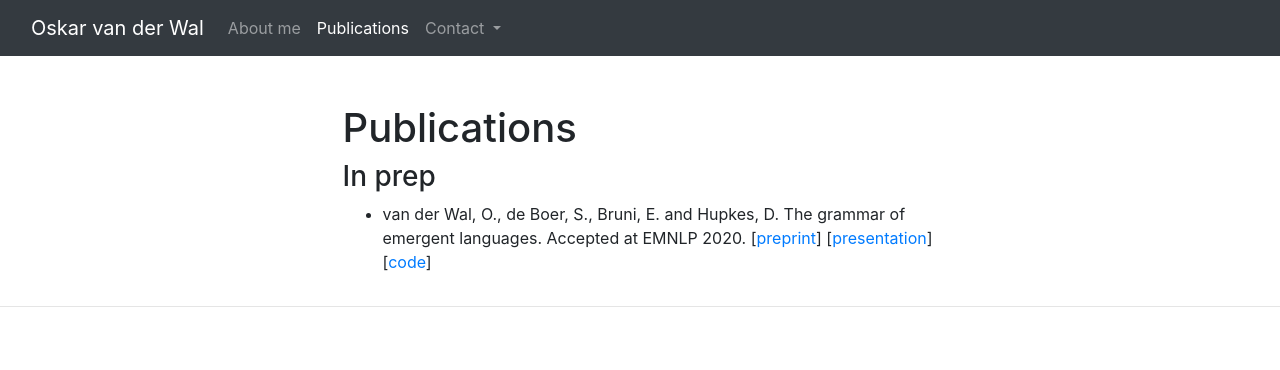
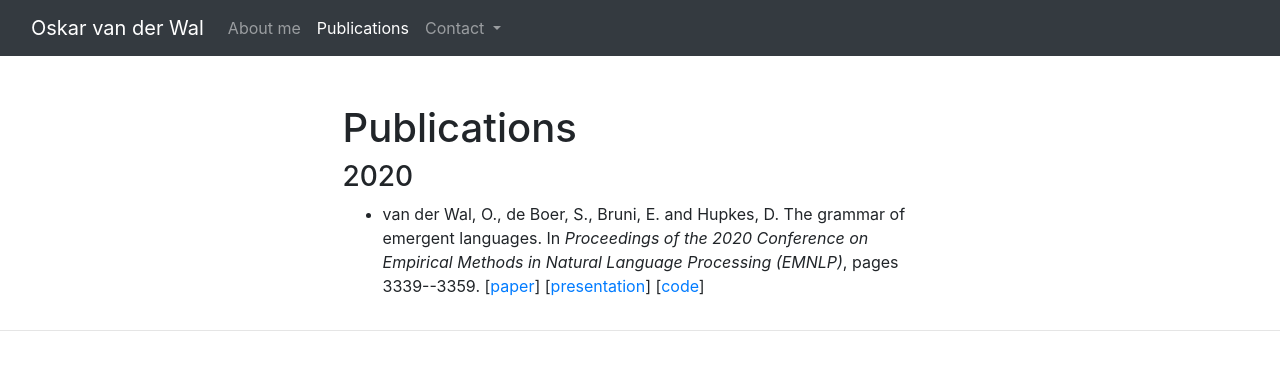
Before and after one commit to oskarvanderwal/oskarvanderwal.github.io, a plain HTML site: page pages/publications.html in a window 1280 px wide. Drawn offline with nearby package versions, Linux system fonts and the light colour scheme.

Commit message:
Update publication

```diff
--- a/feeds/all.atom.xml
+++ b/feeds/all.atom.xml
@@ -1,2 +1,2 @@
 <?xml version="1.0" encoding="utf-8"?>
-<feed xmlns="http://www.w3.org/2005/Atom"><title>Oskar van der Wal</title><link href="https://odvanderwal.nl/" rel="alternate"></link><link href="https://odvanderwal.nl/feeds/all.atom.xml" rel="self"></link><id>https://odvanderwal.nl/</id><updated>2020-11-05T10:28:58Z</updated></feed>
+<feed xmlns="http://www.w3.org/2005/Atom"><title>Oskar van der Wal</title><link href="https://odvanderwal.nl/" rel="alternate"></link><link href="https://odvanderwal.nl/feeds/all.atom.xml" rel="self"></link><id>https://odvanderwal.nl/</id><updated>2020-11-16T12:11:33Z</updated></feed>
--- a/pages/publications.html
+++ b/pages/publications.html
@@ -42,9 +42,9 @@
             <!-- <div class="row mt-5 mx-auto d-flex justify-content-center"> --> <!-- If I want to center the text -->
                 <div class="col-md-6">
 <h1>Publications</h1>
-<div class="entry-content"> <h3>In prep</h3>
+<div class="entry-content"> <h3>2020</h3>
 <ul>
-<li>van der Wal, O., de Boer, S., Bruni, E. and Hupkes, D. The grammar of emergent languages. Accepted at EMNLP 2020. [<a href="https://arxiv.org/pdf/2010.02069">preprint</a>] [<a href="https://slideslive.com/38938733/the-grammar-of-emergent-languages">presentation</a>] [<a href="https://github.com/i-machine-think/emergent_grammar_induction">code</a>]</li>
+<li>van der Wal, O., de Boer, S., Bruni, E. and Hupkes, D. The grammar of emergent languages. In <em>Proceedings of the 2020 Conference on Empirical Methods in Natural Language Processing (EMNLP)</em>, pages 3339--3359. [<a href="https://www.aclweb.org/anthology/2020.emnlp-main.270.pdf">paper</a>] [<a href="https://slideslive.com/38938733/the-grammar-of-emergent-languages">presentation</a>] [<a href="https://github.com/i-machine-think/emergent_grammar_induction">code</a>]</li>
 </ul> </div><!-- /.entry-content -->
                 </div>
             </div>
```
